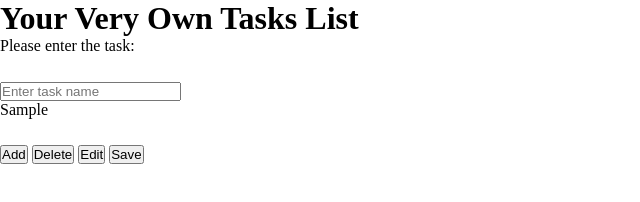
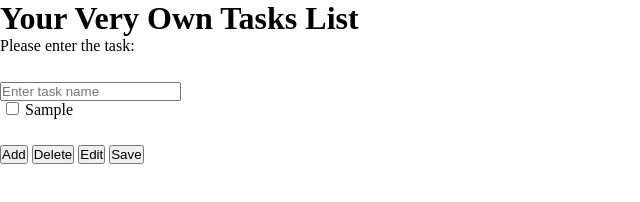
Before and after one commit to ikarustee/todolist, a plain HTML site: page index.html in a window 1280 px wide. Both pictures are taken after typing "Sample" into the empty fields and a click on the button "Add". Shown: the full height of the page, 0-640 px from the left. Drawn offline with Linux system fonts and the light colour scheme.

Commit message:
Add checkbox automatically

```diff
--- a/app.css
+++ b/app.css
@@ -5,13 +5,9 @@
 box-sizing: border-box;
 }
 
-body{
-
-}
 
 .list-of-tasks
 {
-
     display: block;
 }
 
@@ -21,5 +17,9 @@ button{
 input
 {
     margin-top: 2em;
-display: block;
+    display: block;
 }
+input[type="checkbox"] {
+    margin:0 6px 0;
+    display: inline;
+}
--- a/main.js
+++ b/main.js
@@ -1,13 +1,26 @@
-const userInput = document.getElementById('userinput')
-const addButton = document.getElementById('addtask')
 const taskList = document.getElementById('tasks')
 
 // console.log(taskList)
 
 const addTask = () => {
+    const userInput = document.getElementById('userinput')
+    let checkBox = document.createElement('input'); //checkbox
+    checkBox.type = 'checkbox';
+    checkBox.classList.add('unchecked')
     // console.log('User input is: ' + userInput.value)
     let task = document.createElement('li')
+    task.appendChild(checkBox)
     task.appendChild(document.createTextNode(userInput.value))
     taskList.appendChild(task)
     document.getElementById('userinput').value = ''
 }
+
+// Toggle checkbox
+/*
+
+let checkBoxes = document.querySelectorAll('.unchecked').checked = false;
+
+let listItem = document.querySelector('input.unchecked')
+console.log()
+
+*/
```
